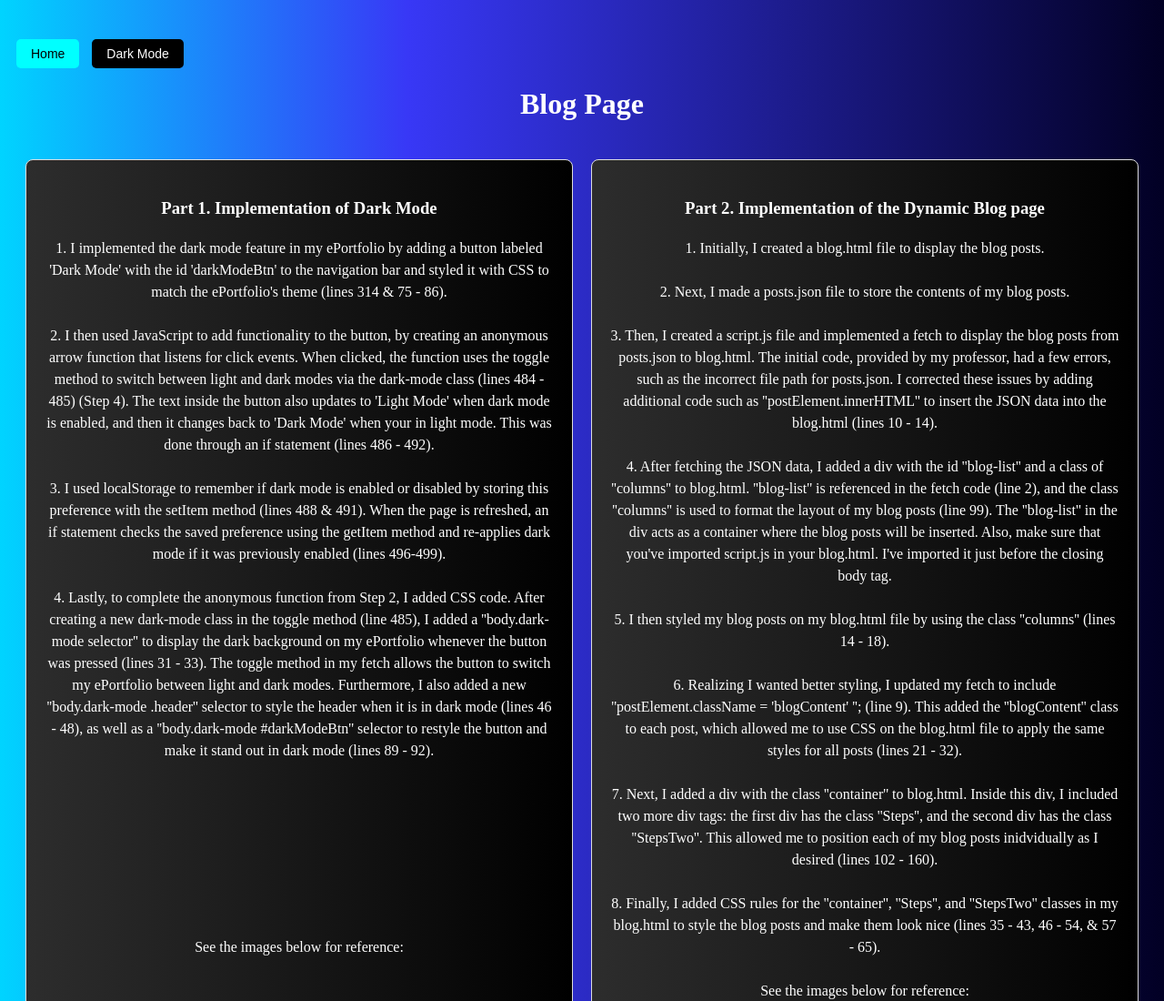
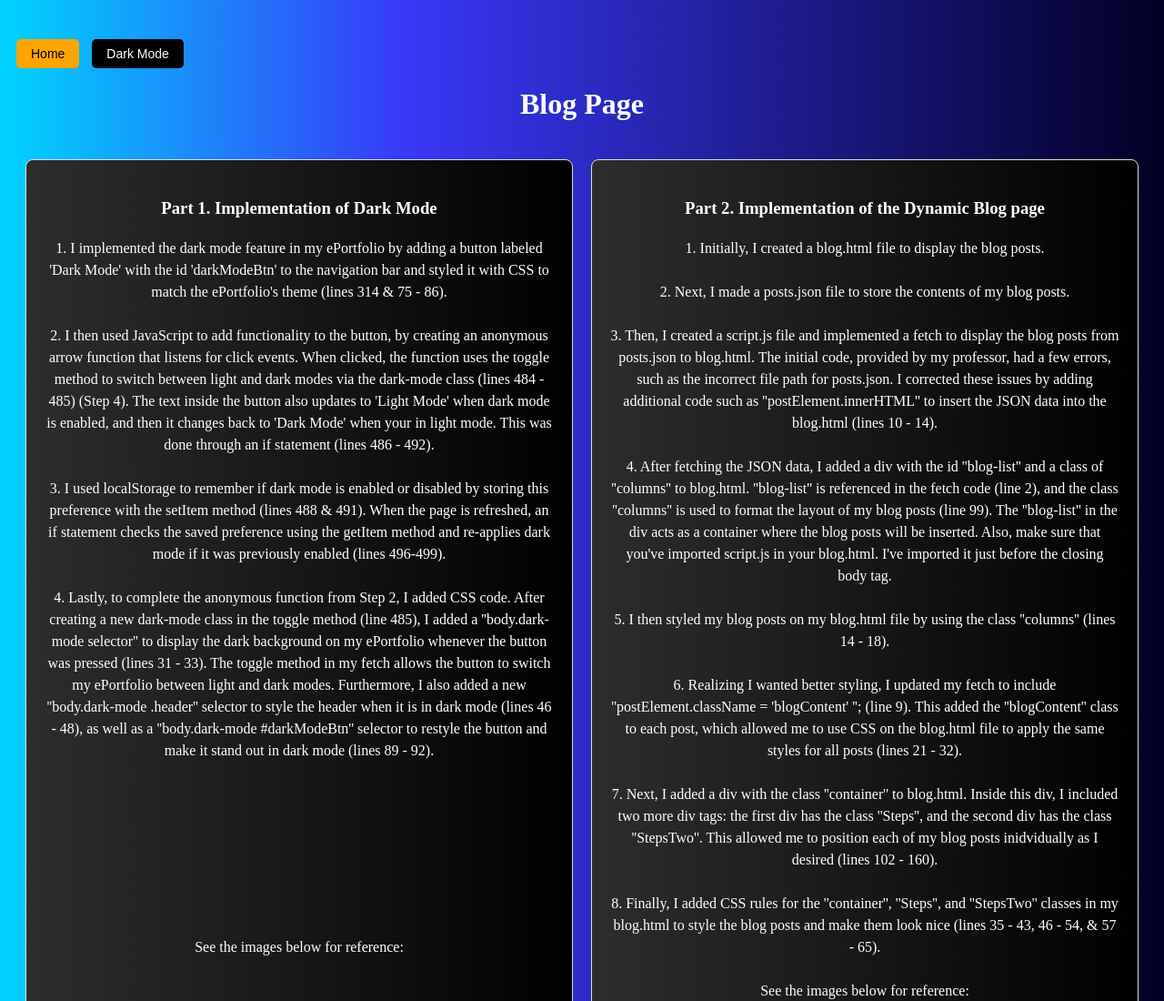
Before and after one commit to Moski2204/ePortfolio, a plain HTML site: page Blog.html in a window 1280 px wide. Shown: the top 1100 px of the page at 91% size. Drawn offline with Linux system fonts and the light colour scheme.

Commit message:
Changed colour of home button

```diff
--- a/Blog.html
+++ b/Blog.html
@@ -91,7 +91,7 @@
   </style>
 </head>
 <body>
-  <a href="index.html"><button style="font-size: 14px; margin-top: 35px; margin-left: 10px;  padding: 8px 16px; background-color: cyan; border: none; border-radius: 5px; color: black; cursor: pointer;">Home</button></a>
+  <a href="index.html"><button style="font-size: 14px; margin-top: 35px; margin-left: 10px;  padding: 8px 16px; background-color: orange; border: none; border-radius: 5px; color: black; cursor: pointer;">Home</button></a> <!-- Home button-->
   <button id="darkModeBtn">Dark Mode</button>
 
   <h1 style="text-align: center; color: white;">Blog Page</h1>
```
